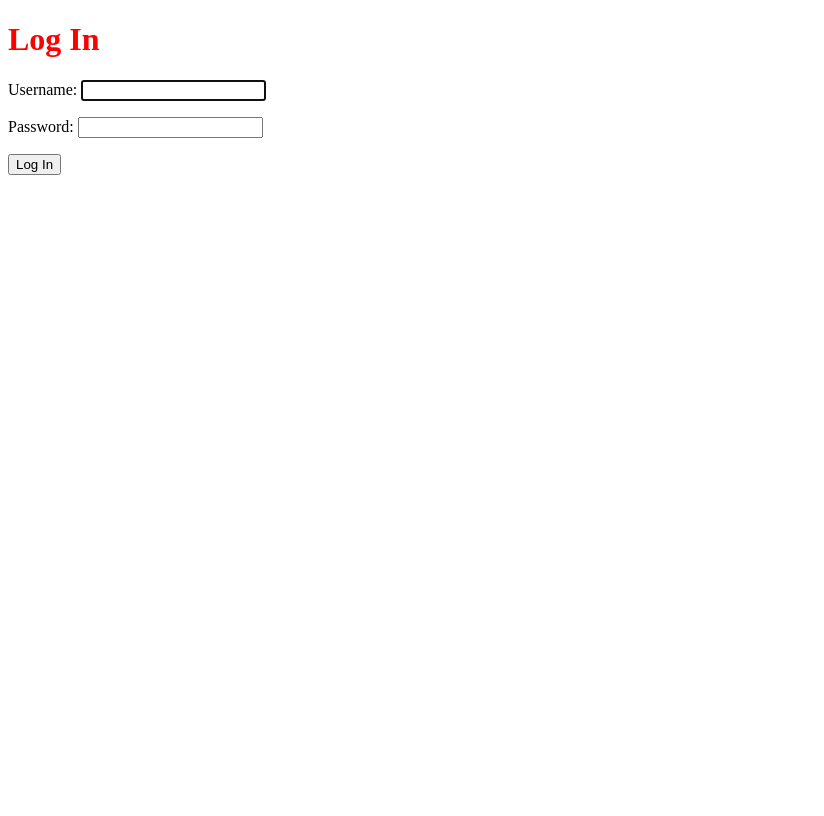
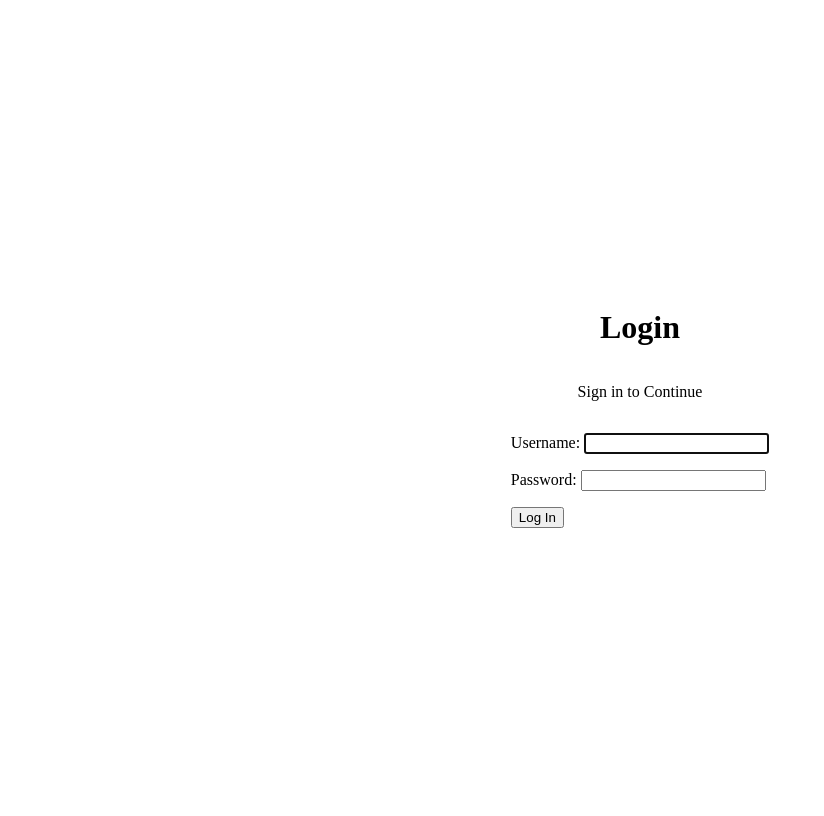
Before and after one commit to ShreyasGavhalkar/django_defense_project, a Django app: page /defense/login/ in a window 1280 px wide. Shown: the whole page, without its empty margins (0-824 px from the left). Before the commit the page ends 175 px from the top, so only its background shows below. Run offline with Django 3.2, Linux system fonts and the light colour scheme.

Commit message:
Added CSS for login Page

```diff
--- a/defense_project/defense/static/defense/css/login.css
+++ b/defense_project/defense/static/defense/css/login.css
@@ -1,3 +1,8 @@
-h1{
-    color: red;
+.mainContainer {
+    width: 100%;
+    height: 100vh;
+    display: flex;
+    align-items: center;
+    justify-content: center;
+    flex-direction: column;
 }
--- a/defense_project/defense/templates/registration/login.html
+++ b/defense_project/defense/templates/registration/login.html
@@ -2,18 +2,22 @@
 {% load static %}
 <html lang="en">
   <head>
-    <meta charset="UTF-8">
-    <meta http-equiv="X-UA-Compatible" content="IE=edge">
-    <meta name="viewport" content="width=device-width, initial-scale=1.0">
+    <meta charset="UTF-8" />
+    <meta http-equiv="X-UA-Compatible" content="IE=edge" />
+    <meta name="viewport" content="width=device-width, initial-scale=1.0" />
     <title>Login</title>
-    <link rel="stylesheet" href="{% static 'defense/css/login.css' %}">
+    <link rel="stylesheet" href="{% static 'defense/css/login.css' %}" />
   </head>
   <body>
-    <h1>Log In</h1>
+    <div class="mainContainer">
+      <h1>Login</h1>
+      <p>Sign in to Continue</p>
       <form action="" method="post" novalidate class="formDiv">
-        {% csrf_token %}
-        {{ form.as_p }}
+        {% csrf_token %} {{ form.as_p }}
+        <div class="submitBtnDiv">
           <button type="submit" name="login">Log In</button>
+        </div>
       </form>
+    </div>
   </body>
 </html>
```
Also changed, not shown: defense_project/db.sqlite3. Lines whose indentation alone changed are shown as unchanged.
